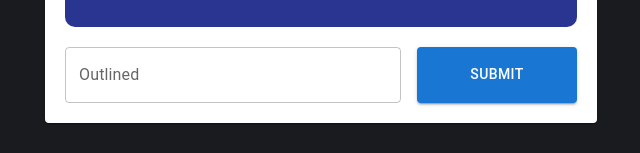
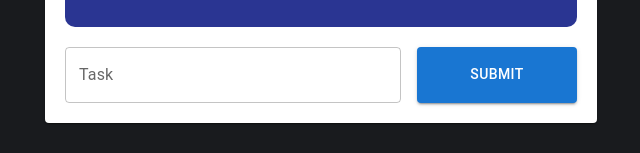
Before and after one commit to MoomenEltelbany/todo_list, a React (Create React App) app: page / in a window 1280 px wide. Shown: the part 551-704 px from the top of the page, without its empty margins (319-959 px from the left). Built offline with nearby package versions, Linux system fonts and the light colour scheme.

Commit message:
Update TodoCard.js

```diff
--- a/src/TodoCard.js
+++ b/src/TodoCard.js
@@ -46,7 +46,7 @@ export default function TodoCard() {
                 <Grid item xs={8}>
                     <TextField
                         id="outlined-basic"
-                        label="Outlined"
+                        label="Task"
                         variant="outlined"
                         style={{ width: "100%" }}
                         value={submit}
```
